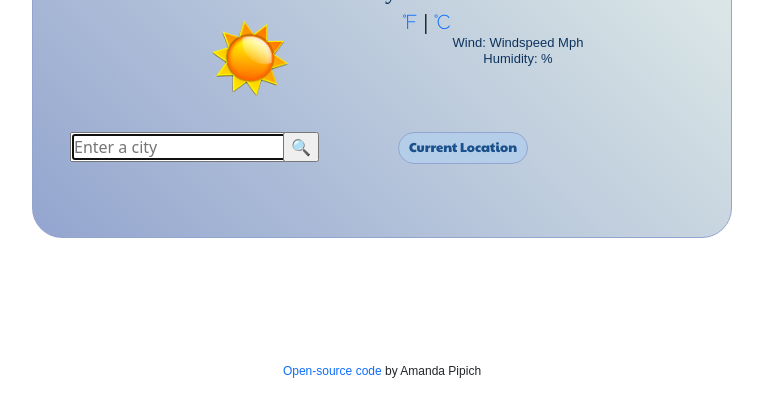
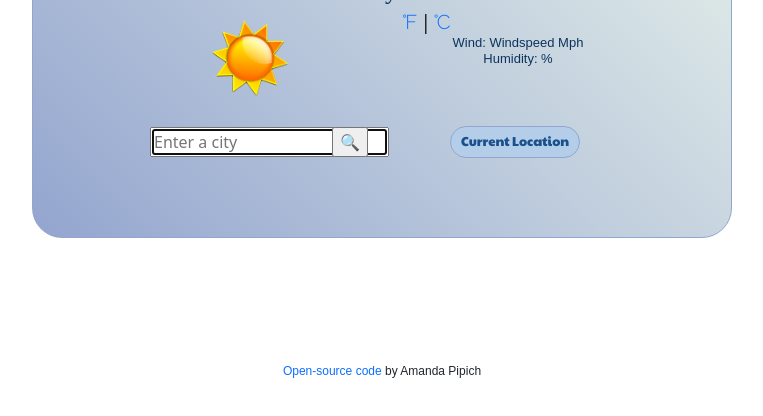
Before and after one commit to apipich/ALP-Project-4.26.21, a website built with Parcel: page index.html in a window 1280 px wide. Shown: the part 178-594 px from the top of the page, without its empty margins (258-1021 px from the left). Built offline with nearby package versions, Linux system fonts and the light colour scheme; no server answers; a web font is replaced by a local one.

Commit message:
Updated CSS of search engine and button

```diff
--- a/index.html
+++ b/index.html
@@ -73,7 +73,7 @@
         </div>
       </div>
       <br />
-      <div class="form" style="text-align: center">
+      <div class="form">
         <form id="weather-form">
           <div class="row">
             <div class="col-3">
--- a/src/styles.css
+++ b/src/styles.css
@@ -118,9 +118,11 @@ button {
   font-family: "Paytone One", sans-serif;
   font-size: 13px;
   padding: 5px 10px;
-  display: block;
   margin: 0 auto;
   white-space: nowrap;
+  position: relative;
+  top: -1px;
+  right: 100px;
 }
 
 button:hover {
@@ -133,6 +135,19 @@ button:hover {
 
 .input {
   border: 1px solid #0d335d;
+}
+
+#locate {
+  position: relative;
+  top: 0px;
+  right: 18px;
+}
+
+#weather-form {
+  width: 800px;
+  position: relative;
+  top: -5px;
+  right: -80px;
 }
 
 .col-md {
```
